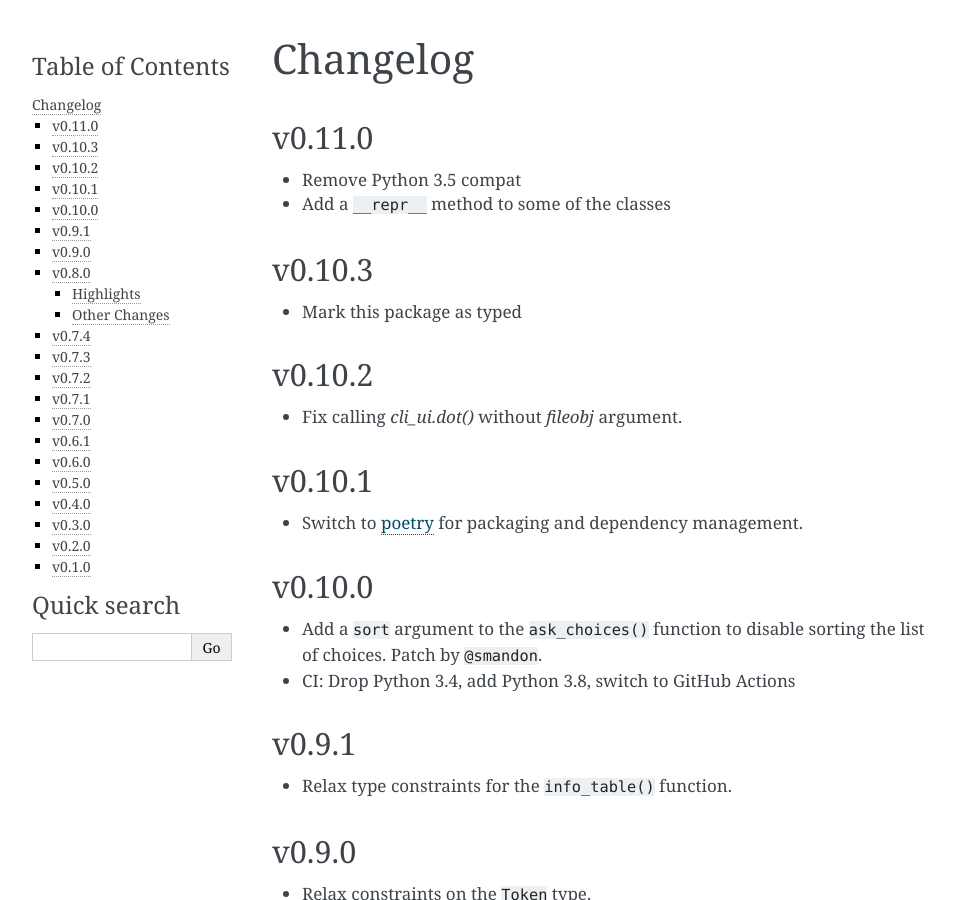
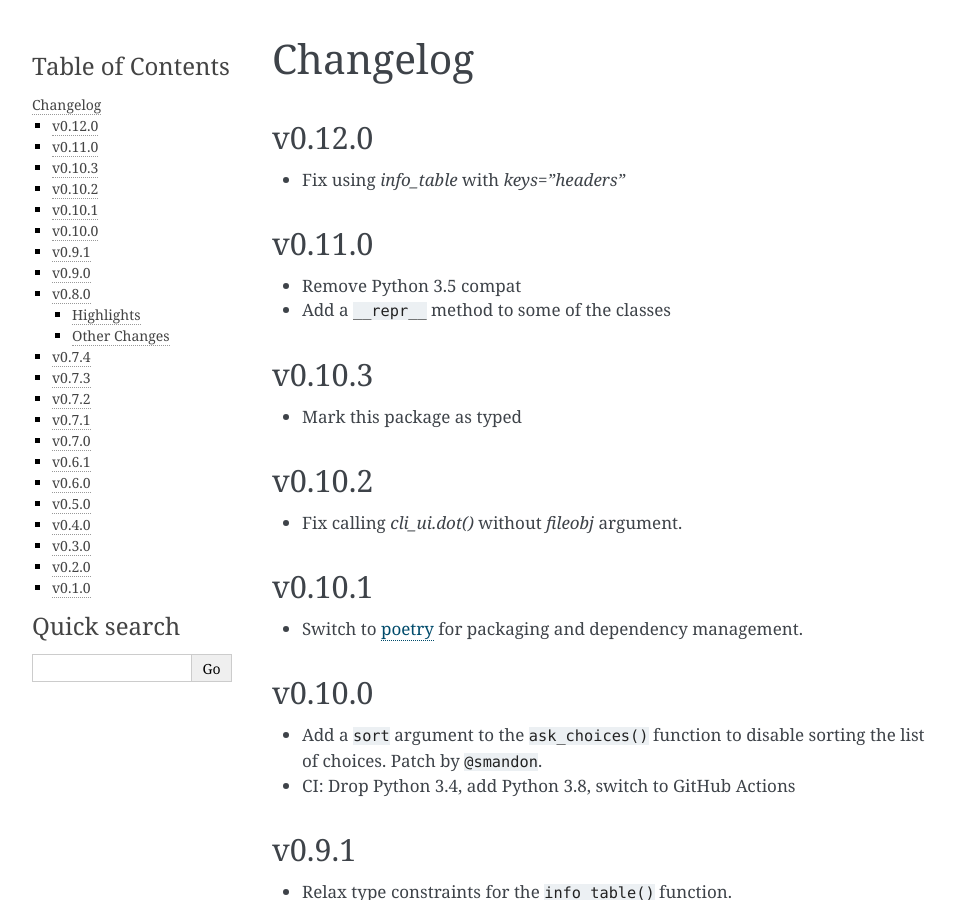
Before and after one commit to your-tools/python-cli-ui, a Sphinx documentation site: the page built from docs/changelog.rst, in a window 1280 px wide and 900 px high. Shown: the whole window, without its empty margins (148-1103 px from the left). Built offline with Sphinx 7.4.7, drawn with Linux system fonts in a browser that asks for light colours.

Commit message:
Update Changelog

```diff
--- a/docs/changelog.rst
+++ b/docs/changelog.rst
@@ -1,5 +1,10 @@
 Changelog
 ----------
+
+v0.12.0
++++++++
+
+* Fix using `info_table` with `keys="headers"`
 
 v0.11.0
 +++++++
```
